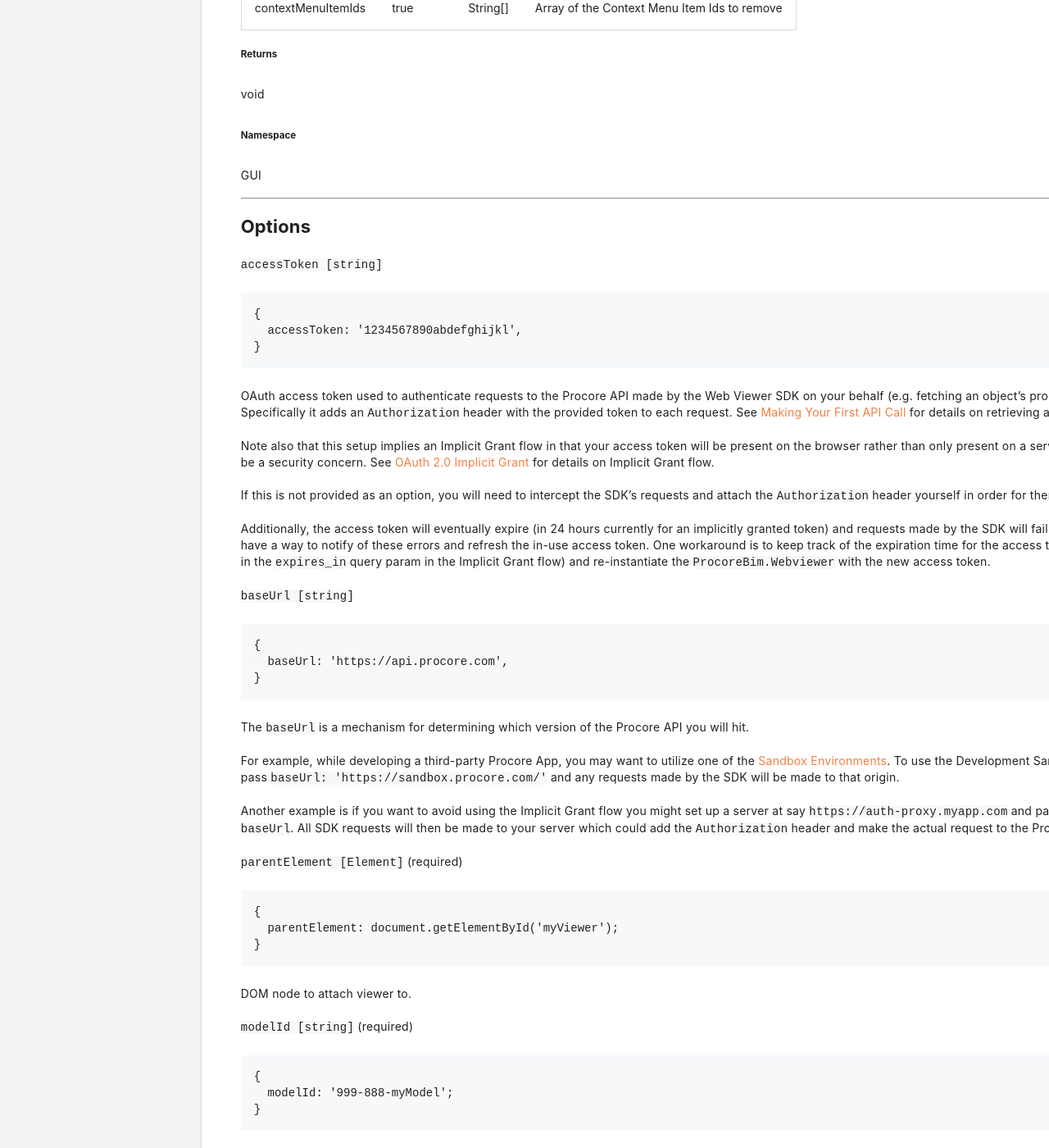
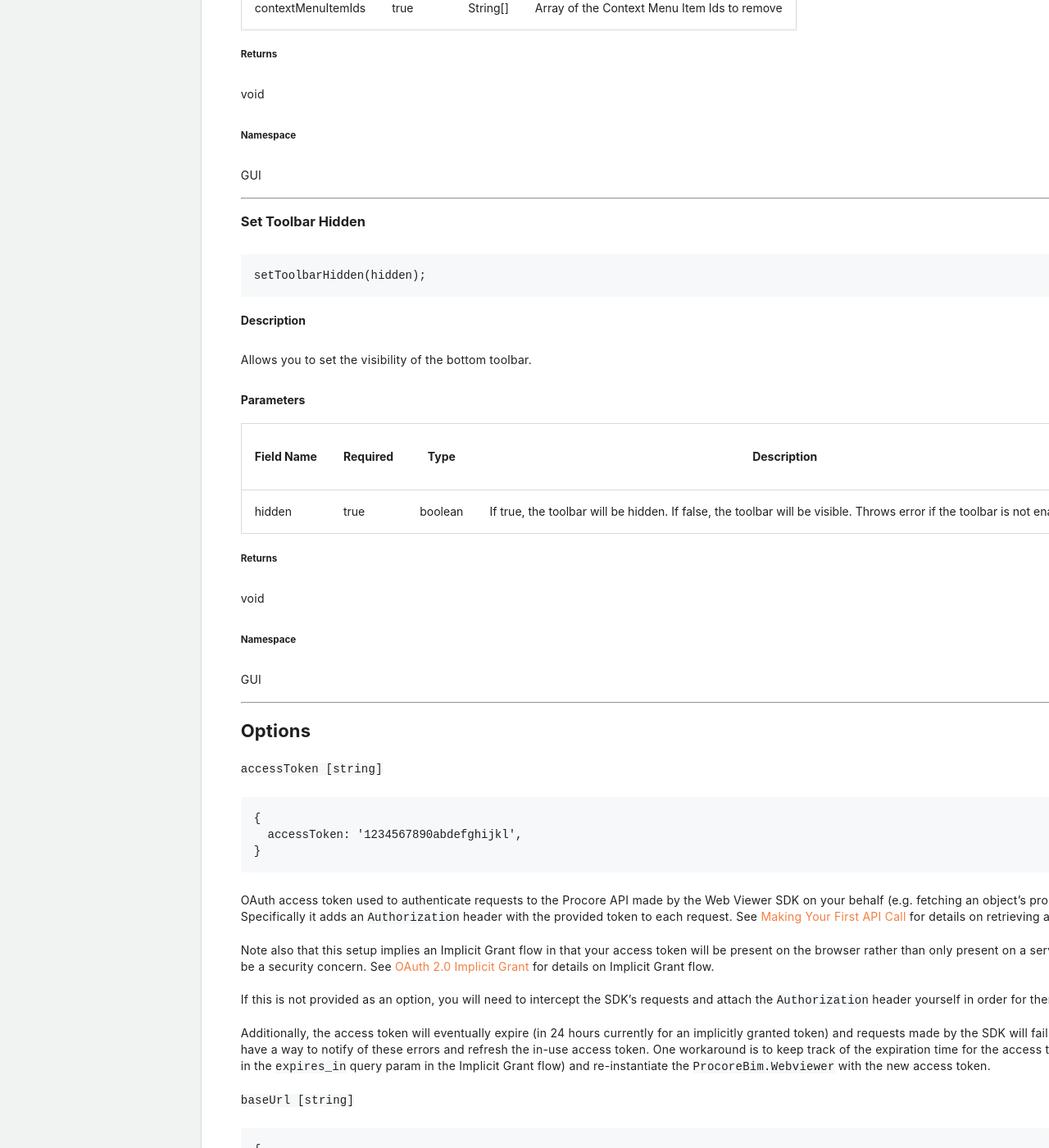
Before and after one commit to procore/documentation, a Jekyll site: the page built from bim_webviewer/bim_web_viewer.md, in a window 1280 px wide and 1400 px high, scrolled down 72467 px. Shown: the whole window at 82% size. Built offline with Jekyll 4.4.1, drawn with Linux system fonts in a browser that asks for light colours; comment, search, counter and statistics services are not loaded.

Commit message:
Added documentation for setToolbarHidden(hidden)

````diff
--- a/bim_webviewer/bim_web_viewer.md
+++ b/bim_webviewer/bim_web_viewer.md
@@ -3408,6 +3408,34 @@ Retrieves a JavaScript object that describes the object.
 | Field Name | Required | Type | Description |
 | - | - | - | - |
 | contextMenuItemIds | true | String[] | Array of the Context Menu Item Ids to remove |
+
+##### Returns
+
+void
+
+##### Namespace
+
+GUI
+
+---
+
+### Set Toolbar Hidden
+
+<p class="heading-link-container"><a class="heading-link" href="#set-toolbar-hidden"></a></p>
+
+```js
+setToolbarHidden(hidden);
+```
+
+#### Description
+
+Allows you to set the visibility of the bottom toolbar.
+
+#### Parameters
+
+| Field Name | Required | Type | Description |
+| - | - | - | - |
+| hidden | true | boolean | If true, the toolbar will be hidden. If false, the toolbar will be visible. Throws error if the toolbar is not enabled. |
 
 ##### Returns
 
````
